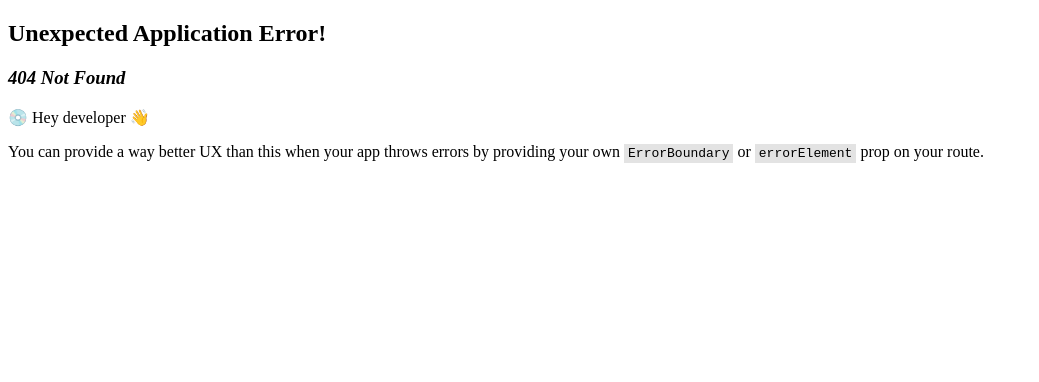
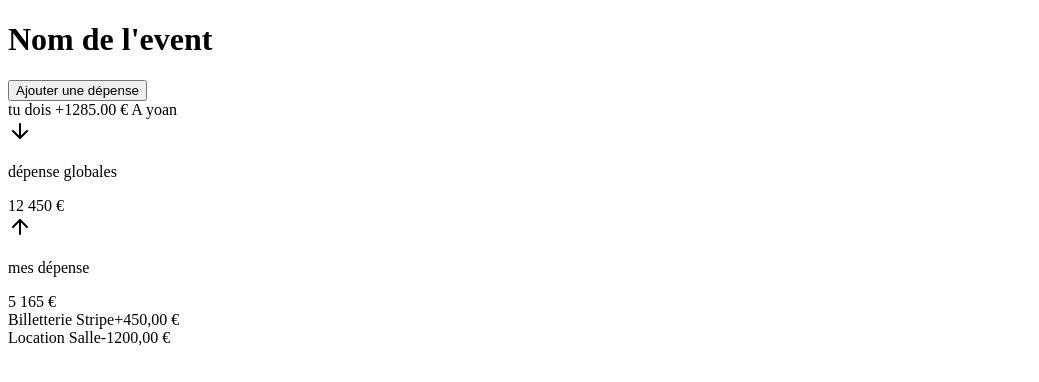
Before and after one commit to ChickenCodeSchool/Js-Team-vert-WildWlaker-P3-G3, a React (Vite) app in the folder client/: page /budget in a window 1280 px wide. Before the commit this address had no page. Shown: the top 382 px of the page, without its empty margins (0-1039 px from the left). Built offline with nearby package versions, Linux system fonts and the light colour scheme; a web font is replaced by a local one.

Commit message:
client : start to code Budget, i made the html and the type | server : modified the .env.sample with the database name

```diff
--- a/client/src/App.css
+++ b/client/src/App.css
@@ -1,3 +1,13 @@
+:root {
+  --color-background: ;
+  --color-light: ;
+  --color-dark: ;
+  --color-link: ;
+  --color-side-bar: ;
+
+  --gradient-orange: ;
+}
+
 * {
   margin: 0;
   padding: 0;
--- a/client/src/main.tsx
+++ b/client/src/main.tsx
@@ -5,6 +5,7 @@ import { RouterProvider, createBrowserRouter } from "react-router";
 
 /* ************************************************************************* */
 
+import Budget from "./pages/Budget/Budget";
 // Import the main app component
 // import App from "./App";
 import Presentation from "./pages/Presentation/Presentation";
@@ -22,6 +23,10 @@ const router = createBrowserRouter([
   {
     path: "/", // The root path
     element: <Presentation />, // Renders the App component for the home page
+  },
+  {
+    path: "/budget", // The root path
+    element: <Budget />, // Renders the App component for the home page
   },
   // Try adding a new route! For example, "/about" with an About component
 ]);
--- /dev/null
+++ b/client/src/pages/Budget/Budget.tsx
@@ -0,0 +1,117 @@
+/*import type { budgetType, budgetTypeArray } from "../../types/budgetType";
+
+// nous sommes Bosila || event id = 1
+const listUser = [
+  { id: 1, name: "Yoan" },
+  { id: 1, name: "Bosila" },
+  { id: 1, name: "Michel" },
+];
+
+const listBudget: budgetTypeArray = [
+  {
+    id: 1,
+
+    name: "Billetterie Stripe",
+    price: 450,
+    creation_date: "",
+
+    id_event: 1,
+    id_user: 1,
+  },
+  {
+    id: 2,
+
+    name: "",
+    price: 1200,
+    creation_date: "",
+
+    id_event: 1,
+    id_user: 2,
+  },
+  {
+    id: 3,
+
+    name: "",
+    price: 2000,
+    creation_date: "",
+
+    id_event: 1,
+    id_user: 3,
+  },
+];*/
+
+function Budget() {
+  return (
+    <div>
+      <header>
+        <h1>Nom de l'event</h1>
+        <button type="button"> Ajouter une dépense </button>
+      </header>
+
+      <section>
+        <article>
+          <div> tu dois +1285.00 € A yoan</div>
+        </article>
+        <article>
+          <svg
+            xmlns="http://www.w3.org/2000/svg"
+            width="24"
+            height="24"
+            viewBox="0 0 24 24"
+            fill="none"
+            stroke="currentColor"
+            stroke-width="2"
+            stroke-linecap="round"
+            stroke-linejoin="round"
+            className="lucide lucide-arrow-down-icon lucide-arrow-down"
+            aria-hidden="true"
+          >
+            <path d="M12 5v14" />
+            <path d="m19 12-7 7-7-7" />
+          </svg>
+          <p> dépense globales </p>
+          <div> 12 450 € </div>
+
+          <div>
+            <svg
+              xmlns="http://www.w3.org/2000/svg"
+              width="24"
+              height="24"
+              viewBox="0 0 24 24"
+              fill="none"
+              stroke="currentColor"
+              strokeWidth="2"
+              strokeLinecap="round"
+              strokeLinejoin="round"
+              className="lucide lucide-arrow-up-icon lucide-arrow-up"
+              aria-hidden="true"
+            >
+              <path d="m5 12 7-7 7 7" />
+              <path d="M12 19V5" />
+            </svg>
+            <p> mes dépense</p>
+            <div> 5 165 € </div>
+          </div>
+        </article>
+      </section>
+
+      <section>
+        <div>
+          <div>
+            <div>
+              <span>Billetterie Stripe</span>
+              <span>+450,00 €</span>
+            </div>
+
+            <div>
+              <span>Location Salle</span>
+              <span>-1200,00 €</span>
+            </div>
+          </div>
+        </div>
+      </section>
+    </div>
+  );
+}
+
+export default Budget;
--- /dev/null
+++ b/client/src/types/budgetType.tsx
@@ -0,0 +1,12 @@
+export type budgetType = {
+  id: number;
+
+  name: string;
+  price: number;
+  creation_date: string;
+
+  id_event: number;
+  id_user: number;
+};
+
+export type budgetTypeArray = budgetType[];
```
Also changed, not shown: client/src/pages/Budget/Budget.css (added), 1 other file (tests, documents, lock files or other folders).
